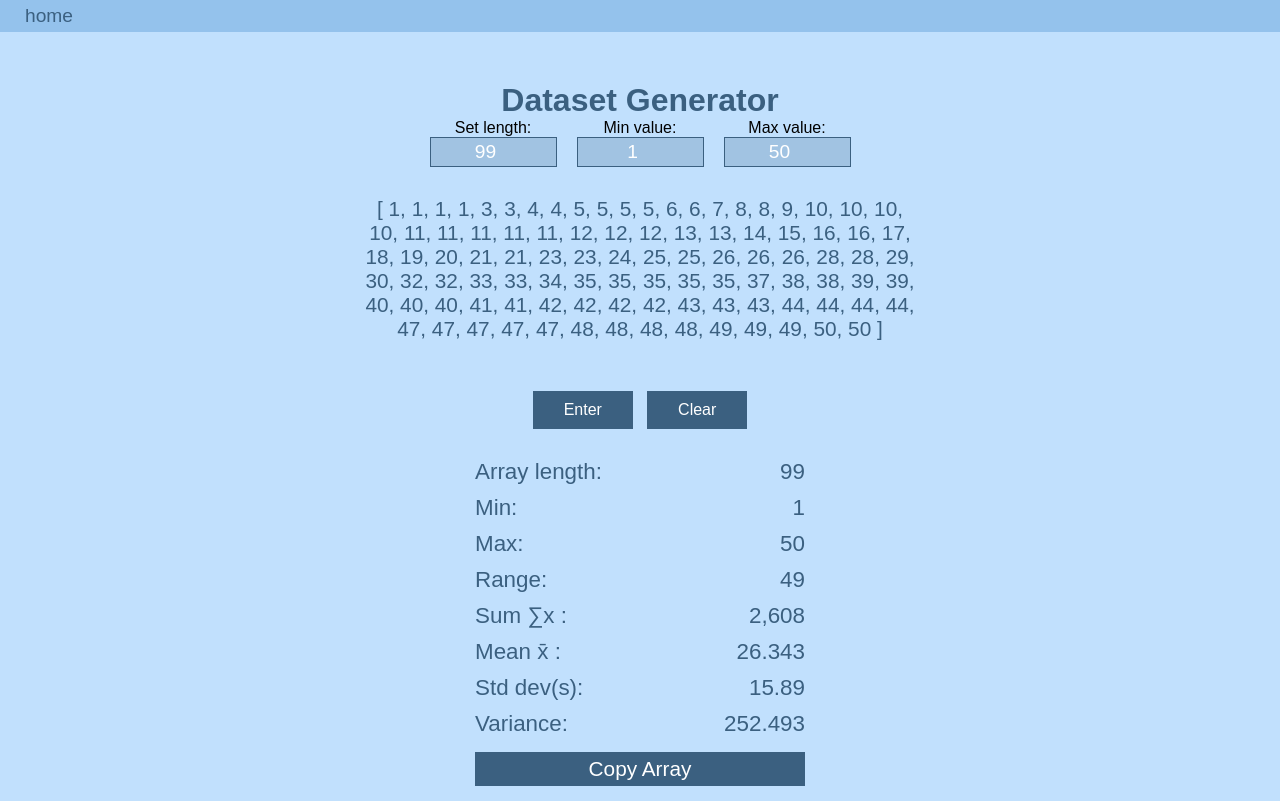
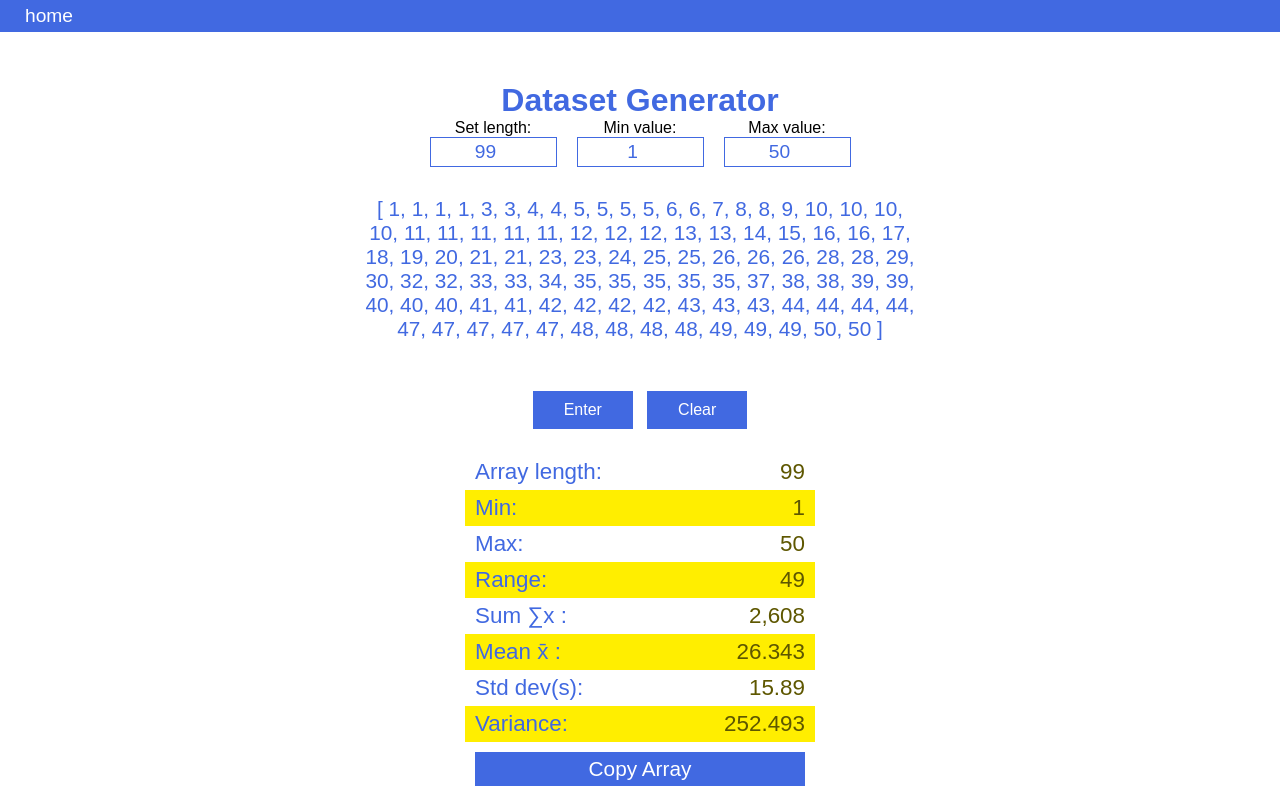
Before and after one commit to DeCommer/htmlcssjs, a plain HTML site: page arraygen.html in a window 1280 px wide. Both pictures are taken after a click on the button "Enter". Drawn offline with Linux system fonts and the light colour scheme.

Commit message:
messin around

```diff
--- a/css/arrays.css
+++ b/css/arrays.css
@@ -7,11 +7,11 @@
 }
 
 .title {
-    color:#3b6080;
+    color:var(--main);
 }
 
 .array-area {
-    color: #3b6080;
+    color: var(--main);
     font-size: 1.3rem;
     text-align: center;
     max-width: 550px;
@@ -30,9 +30,9 @@
 }
 
 input {
-    background-color: #a1c3e2;
-    border: 1px solid #3b6080;
-    color: #fff;
+    background-color: var(--bg);
+    border: 1px solid var(--main);
+    color: var(--main);
     font-size: 1.2rem;
     text-align: center;
     padding: 3px 0;
@@ -55,7 +55,7 @@ input {
 }
 
 .arr-btn {
-    background-color: #3b6080;;
+    background-color: var(--main);
     border: none;
     color: #fff;
     font-size: 1rem;
@@ -67,7 +67,8 @@ input {
 }
 
 .arr-btn:hover {
-    background-color: #4c7ba3;
+    background-color: var(--highlight);
+    color: var(--lowlight)
 }
 
 .stats-area {
@@ -79,15 +80,15 @@ input {
 
 .stats-area p {
     padding: 5px 10px;
-    color: #3b6080;
+    color: var(--main);
 }
 
 .stats-area p:nth-child(even) {
-    background-color: var(--lightslate);
+    background-color: var(--highlight);
 }
 
 .num-text{
-    color: var(--orange);
+    color: var(--lowlight);
     margin-left: 25px;
     float: right;
 }
--- a/css/dice.css
+++ b/css/dice.css
@@ -12,8 +12,8 @@ img {
 }
 
 .title {
-    color: #e7d806;
-    text-shadow: 1px 1px 2px #000;
+    color: var(--highlight);
+    text-shadow: 1px 1px 2px var(--dark);
     margin-bottom: 20px;
 }
 
@@ -31,10 +31,10 @@ img {
     height: 55px;
     font-size: 1.3rem;
     text-align: center;
-    color:#355c7e;
+    color: var(--main);
 }
 
 .special-txt {
-    color:rgb(50, 240, 161);
-    text-shadow: 1px 1px 2px #000;
+    color:var(--pos);
+    text-shadow: 1px 1px 2px var(--dark);
 }
--- a/css/main.css
+++ b/css/main.css
@@ -1,10 +1,20 @@
+:root{
+    --bg: #fff;
+    --dark: #000;
+    --main: #4169E1;
+    --highlight: #ffee00;
+    --lowlight: #5e5700;
+    --pos: #1efd00;
+    --neg: #ce0303;
+}
+
 *{
     margin: 0;
     padding: 0;
 }
 
 body {
-    background-color: #c1e0fd;
+    background-color: var(--bg);
     font-family: Arial, Helvetica, sans-serif;
 }
 
@@ -21,7 +31,7 @@ a {
 .app-link-container {
     display: flex;
     justify-content: center;
-    border-top: 1px solid #3b6080;
+    border-top: 1px solid var(--main);
     padding: 10px;
     width: 300px;
     height: auto;
@@ -32,9 +42,9 @@ ul {
 }
 
 .app-link {
-    background-color: #3b6080;;
+    background-color: var(--main);
     border: none;
-    color: #fff;
+    color: var(--bg);
     font-size: 1rem;
     margin: 5px 0;
     padding: 10px 0;
@@ -44,7 +54,8 @@ ul {
 }
 
 .app-link:hover {
-    background-color: #4c7ba3;
+    background-color: var(--highlight);
+    color: var(--lowlight);
 }
 
 .app-title-container {
@@ -56,16 +67,16 @@ ul {
 }
 
 .app-title-container-txt {
-    color: #3b6080;
+    color: var(--main);
 }
 
 .date-time {
     font-size: 1rem;
-    color: #3b6080;
+    color: var(--main);
 }
 
 .nav-bar {
-    background-color: rgb(148, 194, 236);
+    background-color: var(--main);
     padding: 5px 25px;
 }
 
@@ -73,24 +84,25 @@ ul {
     font-family: Arial, Helvetica, sans-serif;
     text-decoration: none;
     font-size: 1.2rem;
-    color: #3b6080;
-
+    color: var(--bg);
 }
 
-.nav-link {
-    color: #3b6080;
+.nav-bar a:hover{
+    color: var(--highlight);
 }
+
 
 .btn {
     margin: 10px;
     padding: 5px 20px;
     border: none;
-    background-color: #3b6080;
+    background-color: var(--main);
     font-size: 1.3rem;
-    color: #fff;
+    color: var(--bg);
     cursor: pointer;
 }
 
 .btn:hover {
-    background-color: #4c7ba3;
+    background-color: var(--highlight);
+    color: var(--lowlight);
 }
--- a/css/message.css
+++ b/css/message.css
@@ -1,10 +1,3 @@
-
-body {
-    background-color: rgb(201, 117, 117);
-    display: flex;
-    flex-direction: column;
-}
-
 .main-container {
     padding: 10px;
     position: relative;
@@ -15,8 +8,8 @@ body {
     display: none;
     font-family: "Comic Sans MS", "Comic Sans", Arial, Helvetica, sans-serif;
     font-size: 5rem;
-    color: #f8d71c;
-    text-shadow: 1px 1px 1px #000;
+    color: var(--highlight);
+    text-shadow: 1px 1px 1px var(--dark);
     margin-bottom: 20px;
 }
 
@@ -28,8 +21,8 @@ body {
 
 #m-btn {
     display: block;
-    background-color: #3b6080;
-    color: white;
+    background-color: var(--main);
+    color: var(--bg);
     font-size: 1.2rem;
     padding: 15px;
     margin-top: 20px;
@@ -38,19 +31,21 @@ body {
 }
 
 #m-btn:hover {
-    background-color: #4c7ba3;
+    background-color: var(--highlight);
+    color: var(--lowlight);
 }
 
 .reset-btn {
-    background-color: #3b6080;
-    color: white;
+    background-color: var(--main);
+    color: var(--bg);
     font-size: 1.2rem;
     padding: 5px 15px;
 
 }
 
 .reset-btn:hover {
-    background-color: #4c7ba3;
+    background-color: var(--highlight);
+    color: var(--lowlight);
 }
 
 @media(max-width: 800px) {
--- a/css/numberclicker.css
+++ b/css/numberclicker.css
@@ -1,16 +1,17 @@
 
-.number-disp {
+.number-disp p {
     text-align: center;
     font-size: 10rem;
     font-family: Arial, Helvetica, sans-serif;
-    color: #588ebe;
+    text-shadow: 2px 2px 2px var(--dark);
+    color: var(--highlight);
 }
 
 .btn {
     border: none;
     border-radius: 10px;
-    color: aliceblue;
-    background-color: #588ebe;
+    color: var(--bg);
+    background-color: var(--main);
     height: 2rem;
     width: 4rem;
     margin: 0px 10px;
@@ -19,5 +20,5 @@
 }
 
 p {
-    color: #588ebe;
+    color: var(--main);
 }
```
